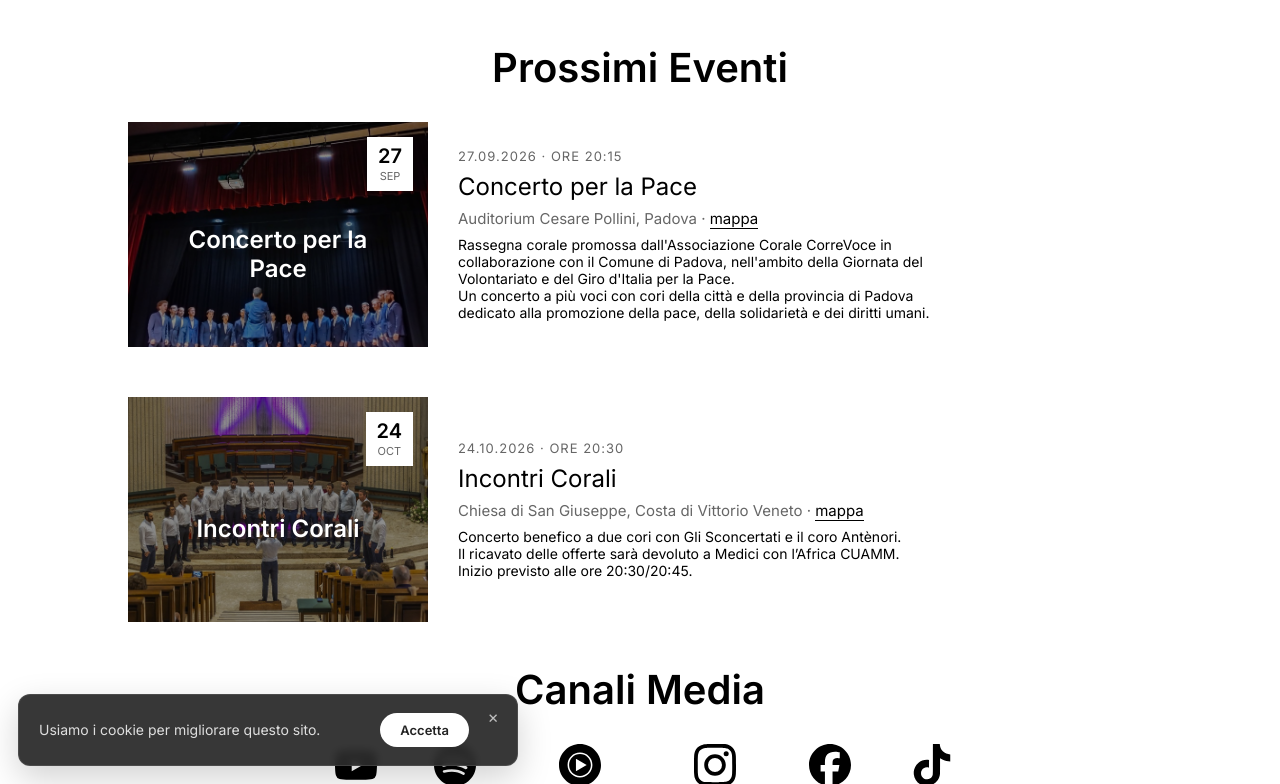
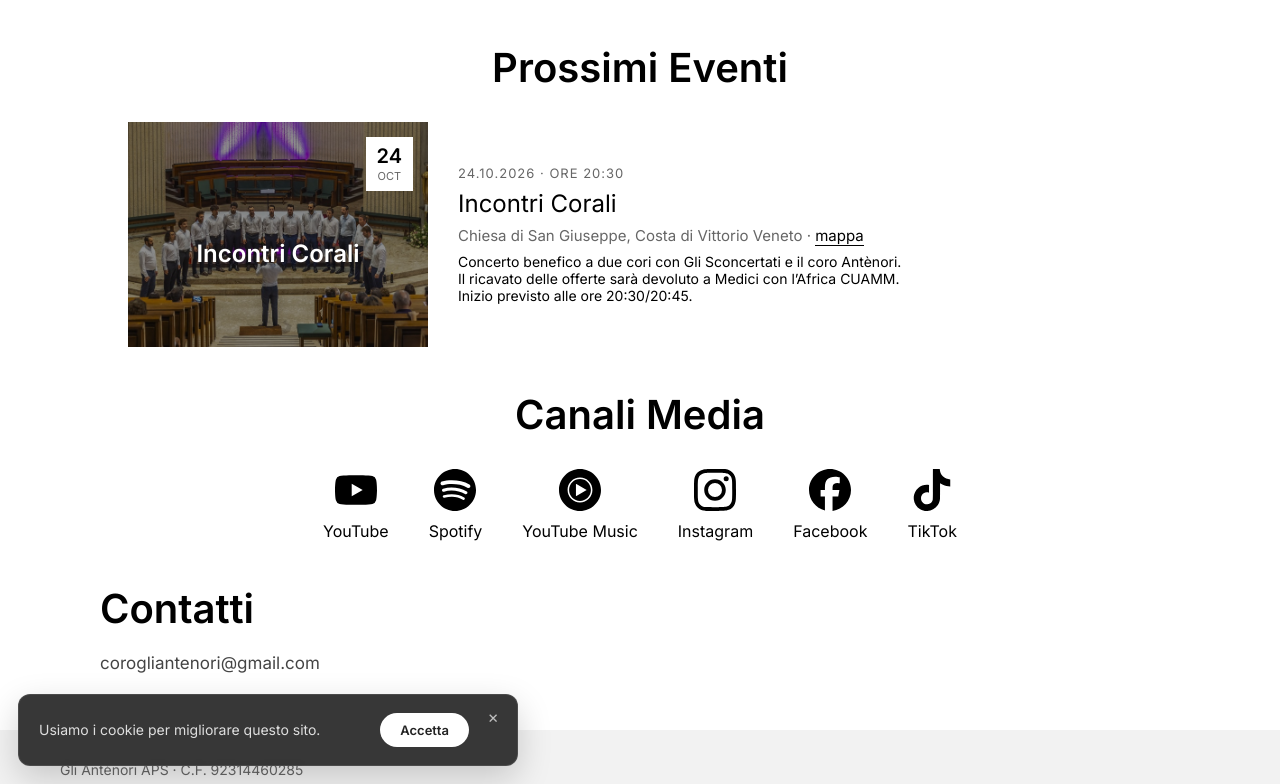
Before and after one commit to antenori-choir/antenori-choir.github.io, a Jekyll site: the page built from it/index.md, in a window 1280 px wide and 900 px high, scrolled down 1592 px, cut to the strip 116-900 px from the top of the window. Built offline with Jekyll 4.4.1, drawn with Linux system fonts in a browser that asks for light colours.

Commit message:
minor fix

```diff
--- a/_data/eventi.yml
+++ b/_data/eventi.yml
@@ -15,14 +15,6 @@
 
 
 
-- data: 2026-09-27
-  ora: "20:15"
-  titolo: "Concerto per la Pace"
-  luogo: "Auditorium Cesare Pollini, Padova"
-  mappa: "https://maps.app.goo.gl/QQyC7yHwGUtyjg2a7"
-  note: "Rassegna corale promossa dall'Associazione Corale CorreVoce in collaborazione con il Comune di Padova, nell'ambito della Giornata del Volontariato e del Giro d'Italia per la Pace.<br>Un concerto a più voci con cori della città e della provincia di Padova dedicato alla promozione della pace, della solidarietà e dei diritti umani."
-  immagine: "/assets/images/evento-6.jpg"
-
 - data: 2026-10-24
   ora: "20:30"
   titolo: "Incontri Corali"
```
